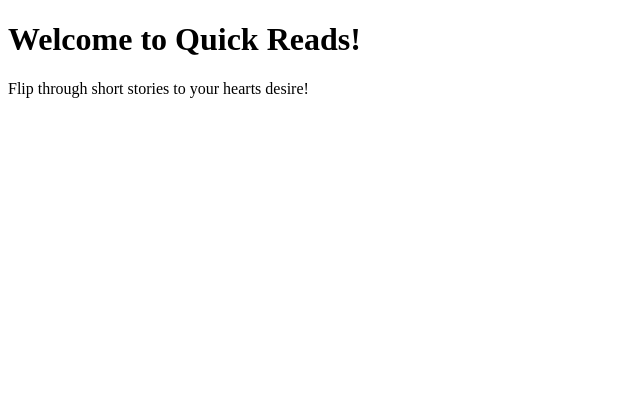
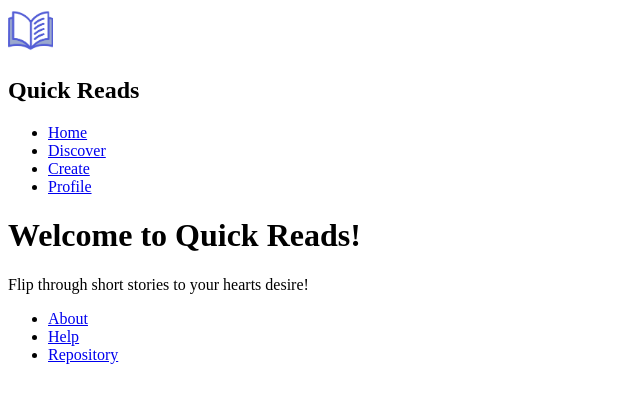
Before and after one commit to davidomullan/quickReads, a Rails app: page / in a window 1280 px wide. Shown: the top 403 px of the page, without its empty margins (0-640 px from the left). Run offline with Rails 7, Linux system fonts and the light colour scheme.

Commit message:
Create Header and Footer

```diff
--- /dev/null
+++ b/app/views/layouts/_footer.html.erb
@@ -0,0 +1,9 @@
+<footer>
+  <nav>
+    <ul>
+      <li><%= link_to "About",  about_path %></li>
+      <li><%= link_to "Help",   help_path %></li>
+      <li><a href="https://github.com/davidomullan/quickReads">Repository</a></li>
+    </ul>
+  </nav>
+</footer>
--- /dev/null
+++ b/app/views/layouts/_header.html.erb
@@ -0,0 +1,12 @@
+<header>
+  <nav>
+    <%= link_to image_tag "Quick_Reads_Logo_Square.png", {:height => 45} %>
+    <h1>Quick Reads</h1>
+    <ul>
+      <li><%= link_to "Home",     root_path %></li>
+      <li><%= link_to "Discover", root_path %></li>
+      <li><%= link_to "Create",   root_path %></li>
+      <li><%= link_to "Profile",  root_path %></li>
+    </ul>
+  </nav>
+</header>
--- a/app/views/layouts/application.html.erb
+++ b/app/views/layouts/application.html.erb
@@ -11,6 +11,8 @@
   </head>
 
   <body>
+    <%= render 'layouts/header' %>
     <%= yield %>
+    <%= render 'layouts/footer' %>
   </body>
 </html>
--- a/config/routes.rb
+++ b/config/routes.rb
@@ -1,8 +1,9 @@
 Rails.application.routes.draw do
   # Define your application routes per the DSL in https://guides.rubyonrails.org/routing.html
-  root 'static_pages#home'
+  root              "static_pages#home"
 
-  get 'static_pages/home'
-  get 'static_pages/help'
-  get 'static_pages/about'
+  get '/home',  to: "static_pages#home"
+  get '/help',  to: "static_pages#help"
+  get '/about', to: "static_pages#about"
+  # get '/discover', to: "stories#show"
 end
```
